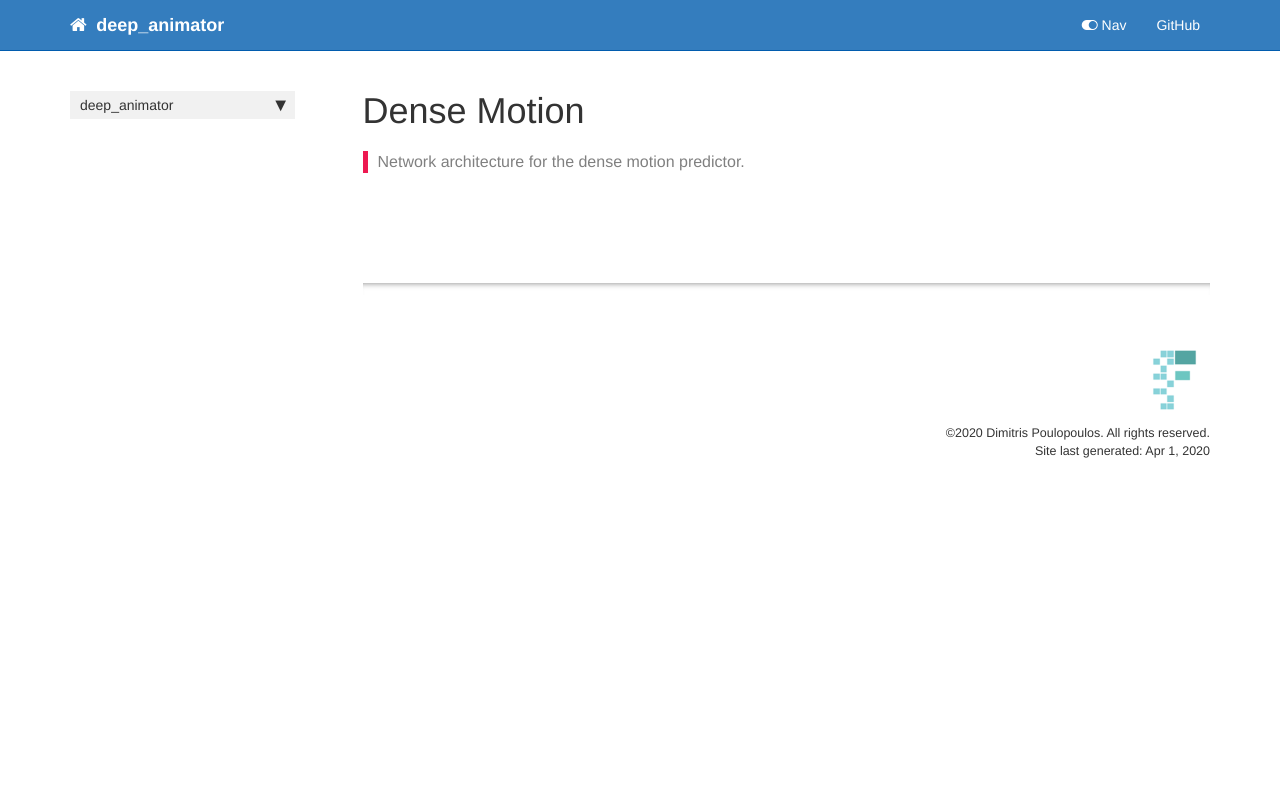
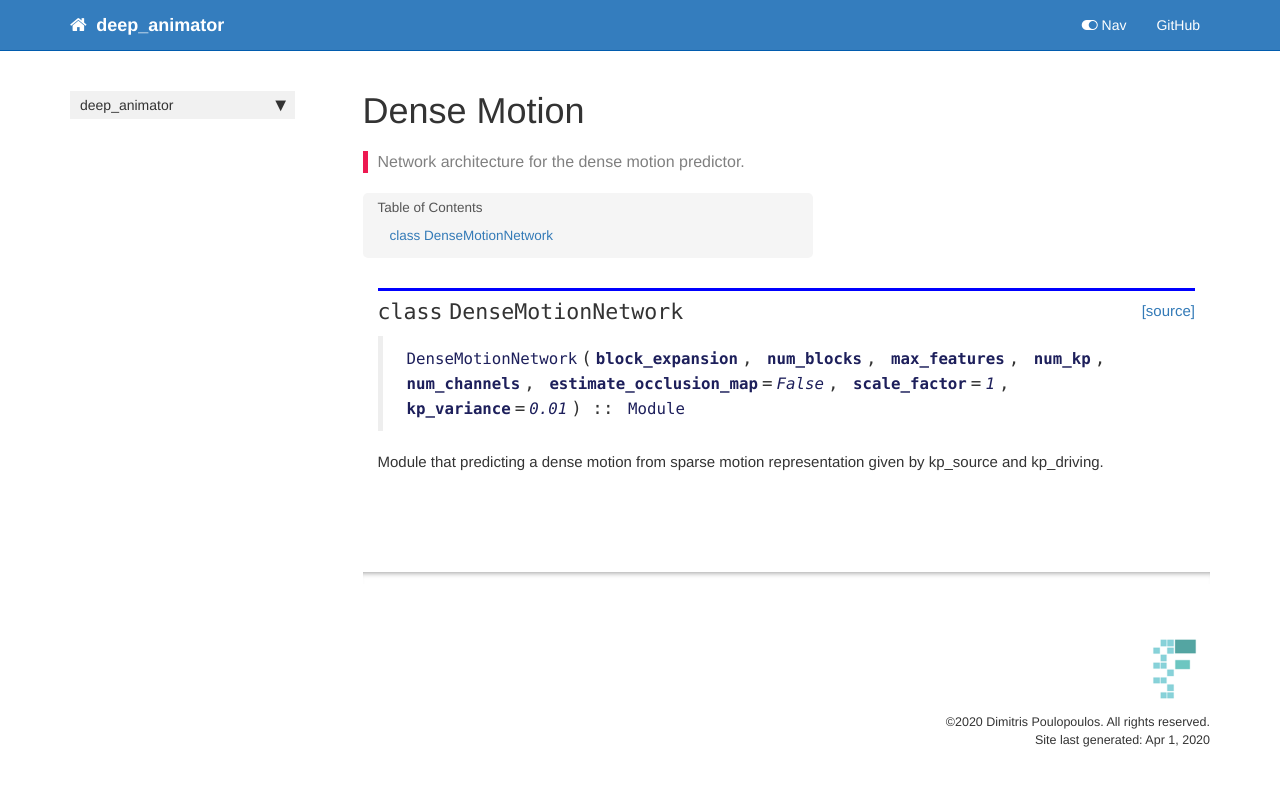
Before and after one commit to dpoulopoulos/deep_animator, a Jekyll site: the page built from docs/modules_dense_motion.html, in a window 1280 px wide. Shown: the top 786 px of the page. Built offline with Jekyll 4.4.1, drawn with Linux system fonts in a browser that asks for light colours; nearby versions of some CDN libraries; comment, search, counter and statistics services are not loaded.

Commit message:
feat: Implements dense motion predictor.

```diff
--- a/deep_animator/_nbdev.py
+++ b/deep_animator/_nbdev.py
@@ -2,7 +2,8 @@
 
 __all__ = ["index", "modules", "custom_doc_links", "git_url"]
 
-index = {"DownBlock2d": "modules_utils.ipynb",
+index = {"DenseMotionNetwork": "modules_dense_motion.ipynb",
+         "DownBlock2d": "modules_utils.ipynb",
          "UpBlock2d": "modules_utils.ipynb",
          "Encoder": "modules_utils.ipynb",
          "Decoder": "modules_utils.ipynb",
--- a/docs/modules_dense_motion.html
+++ b/docs/modules_dense_motion.html
@@ -41,4 +41,30 @@ description: "Network architecture for the dense motion predictor."
 </div>
     {% endraw %}
 
+    {% raw %}
+
+<div class="cell border-box-sizing code_cell rendered">
+
+<div class="output_wrapper">
+<div class="output">
+
+<div class="output_area">
+
+
+<div class="output_markdown rendered_html output_subarea ">
+<h2 id="DenseMotionNetwork" class="doc_header"><code>class</code> <code>DenseMotionNetwork</code><a href="https://github.com/dpoulopoulos/deep_animator/tree/master/deep_animator/modules/dense_motion.py#L11" class="source_link" style="float:right">[source]</a></h2><blockquote><p><code>DenseMotionNetwork</code>(<strong><code>block_expansion</code></strong>, <strong><code>num_blocks</code></strong>, <strong><code>max_features</code></strong>, <strong><code>num_kp</code></strong>, <strong><code>num_channels</code></strong>, <strong><code>estimate_occlusion_map</code></strong>=<em><code>False</code></em>, <strong><code>scale_factor</code></strong>=<em><code>1</code></em>, <strong><code>kp_variance</code></strong>=<em><code>0.01</code></em>) :: <code>Module</code></p>
+</blockquote>
+<p>Module that predicting a dense motion from sparse motion representation
+given by kp_source and kp_driving.</p>
+
 </div>
+
+</div>
+
+</div>
+</div>
+
+</div>
+    {% endraw %}
+
+</div>
```
Also changed, not shown: 2 other files.
